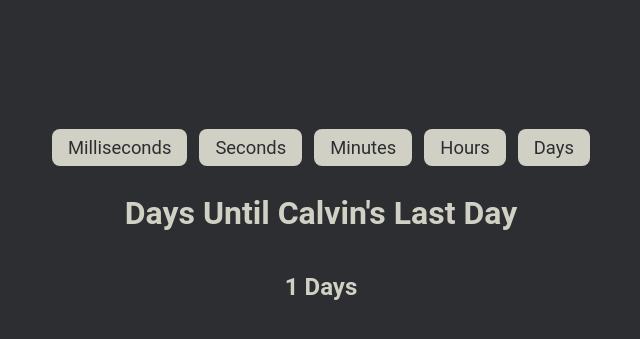
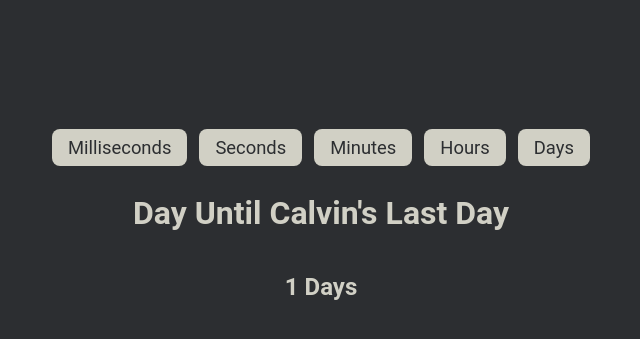
Before and after one commit to louiskwt/waulft, a Flask app: page / in a window 1280 px wide. Shown: the part 178-517 px from the top of the page, without its empty margins (319-959 px from the left). Run offline with Flask 3, Linux system fonts and the light colour scheme.

Commit message:
fixed unit heading

```diff
--- a/templates/index.html
+++ b/templates/index.html
@@ -15,7 +15,7 @@
             <button id="btn-h">Hours</button>
             <button id="btn-d">Days</button>
         </div>
-        <h1 id="heading"><span id="unit-heading">Days</span> Until Calvin's Last Day</h1>
+        <h1 id="heading"><span id="unit-heading">{{ "Days" if time_unit > 1 else "Day" }}</span> Until Calvin's Last Day</h1>
         <h2 id="display"><span id="time">{{ time_unit }}</span> <span id="unit">Days</span></span></h2>
         <div id="mobile-menu">
             <select name="menu" id="menu-dropdown">
```
